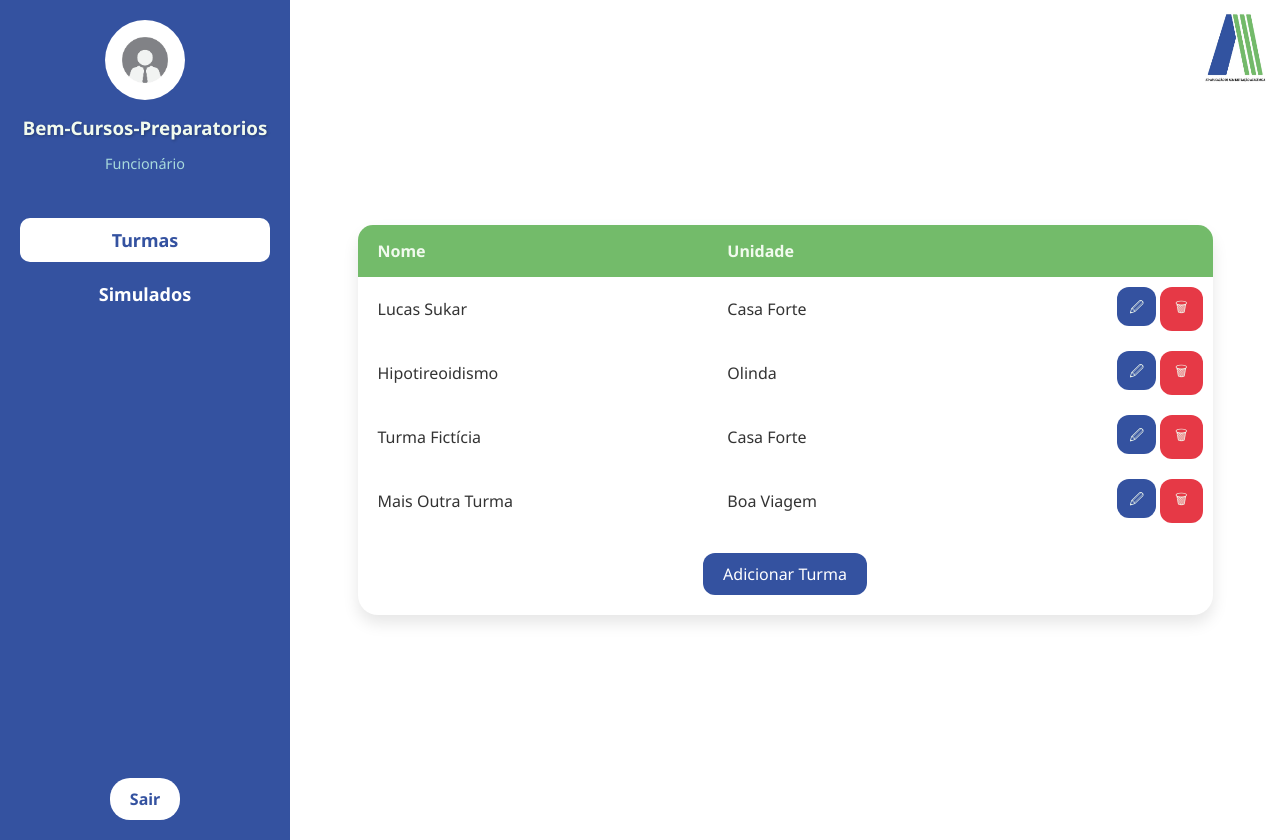
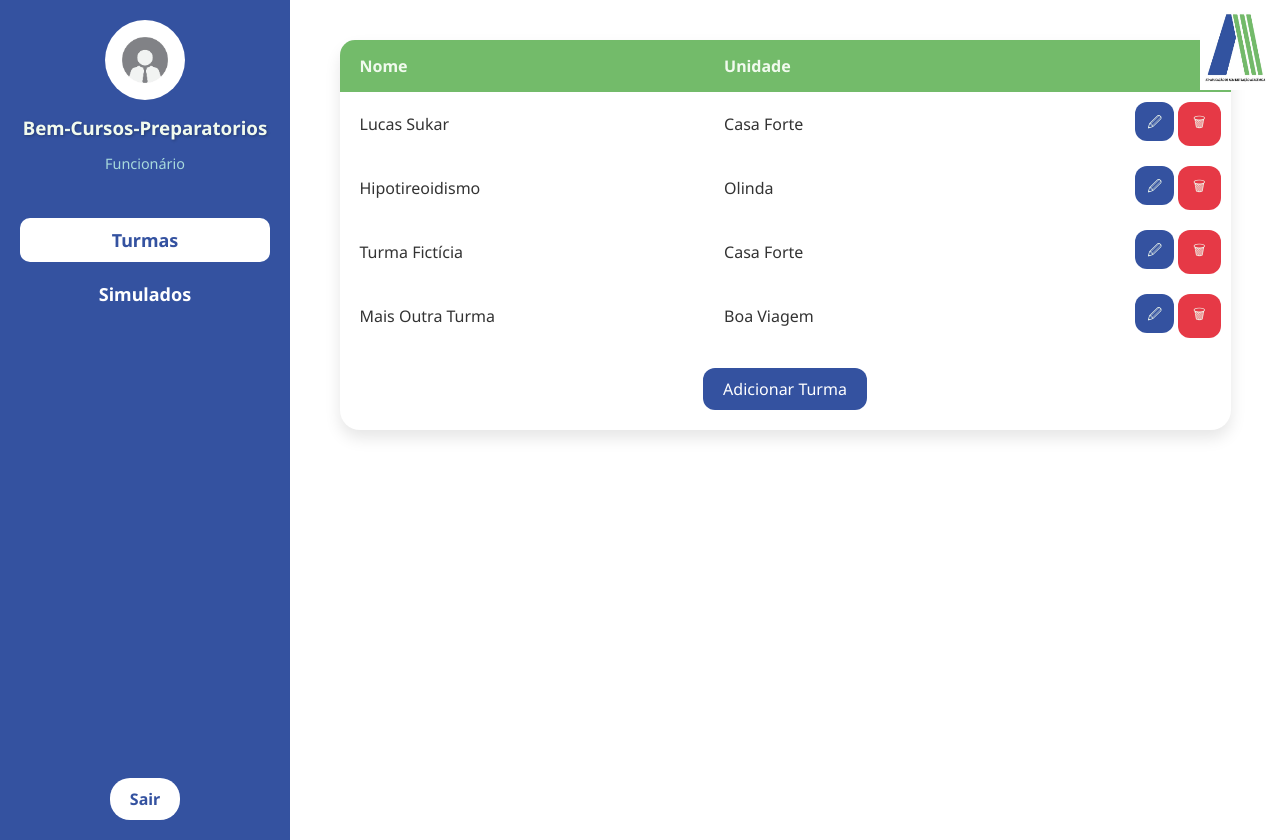
Before and after one commit to andrecastrom06/BEM-Cursos-Preparatorios, a Django app: page /cadastros/turmas/ in a window 1280 px wide. Run offline with Django 4.2, Linux system fonts and the light colour scheme; a user stored in the database is signed in; data comes from the database, SQL or seed files in the repository; both versions use the stored data as it was after the commit; parts of the project's set-up code (start-up, migrations or seed data) failed here and were passed over.

Commit message:
pequenos delitos

```diff
--- a/BemCursos/cadastros/templates/turmas.html
+++ b/BemCursos/cadastros/templates/turmas.html
@@ -27,10 +27,6 @@
             display: flex;
             height: 100vh;
         }
-
-        .no-padding {
-    padding: 0;
-}
 
         .sidebar {
     width: 250px;
@@ -114,11 +110,11 @@
 .container {
     flex: 1;
     margin: 0;
-    padding: 20px;
+    padding-top: 40px;
     background-color: #ffffff;
     display: flex;
     justify-content: center;
-    align-items: center;
+    align-items: first baseline;
     height: 100vh;
 }
 
```
Also changed, not shown: BemCursos/db.sqlite3.
